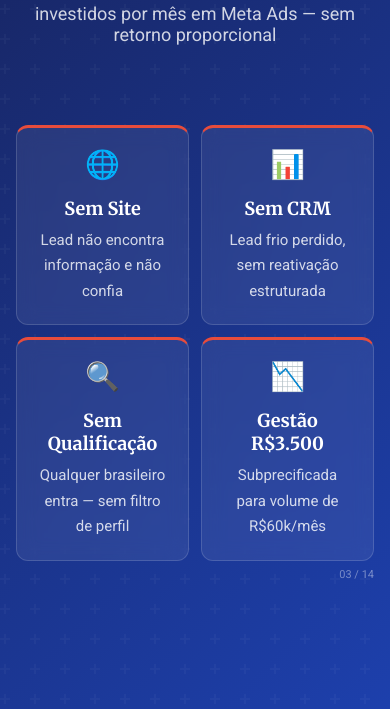
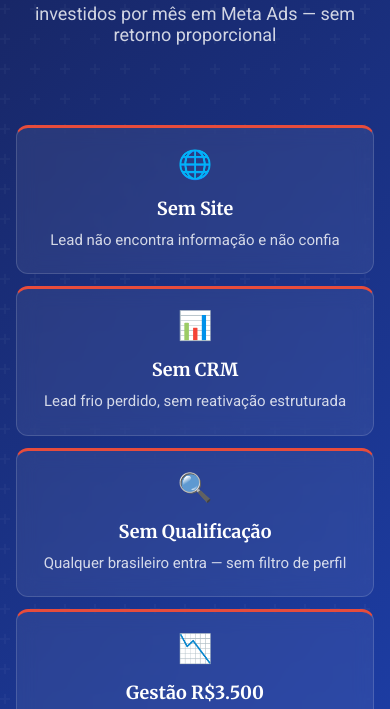
Before and after one commit to localrankbrasil/propostas, a plain HTML site: page wa-investimentos/index.html in a window 390 px wide. Shown: the part 2239-2948 px from the top of the page. Drawn offline with Linux system fonts and the light colour scheme.

Commit message:
Slide 3 mobile: 4 cards stack to 1 column

```diff
--- a/wa-investimentos/index.html
+++ b/wa-investimentos/index.html
@@ -726,7 +726,7 @@
     div[style*="grid-template-columns: repeat(4"],
     div[style*="grid-template-columns:repeat(4"] {
       display: grid !important;
-      grid-template-columns: 1fr 1fr !important;
+      grid-template-columns: 1fr !important;
       gap: 12px !important;
       width: 100% !important;
       max-width: 100% !important;
```
